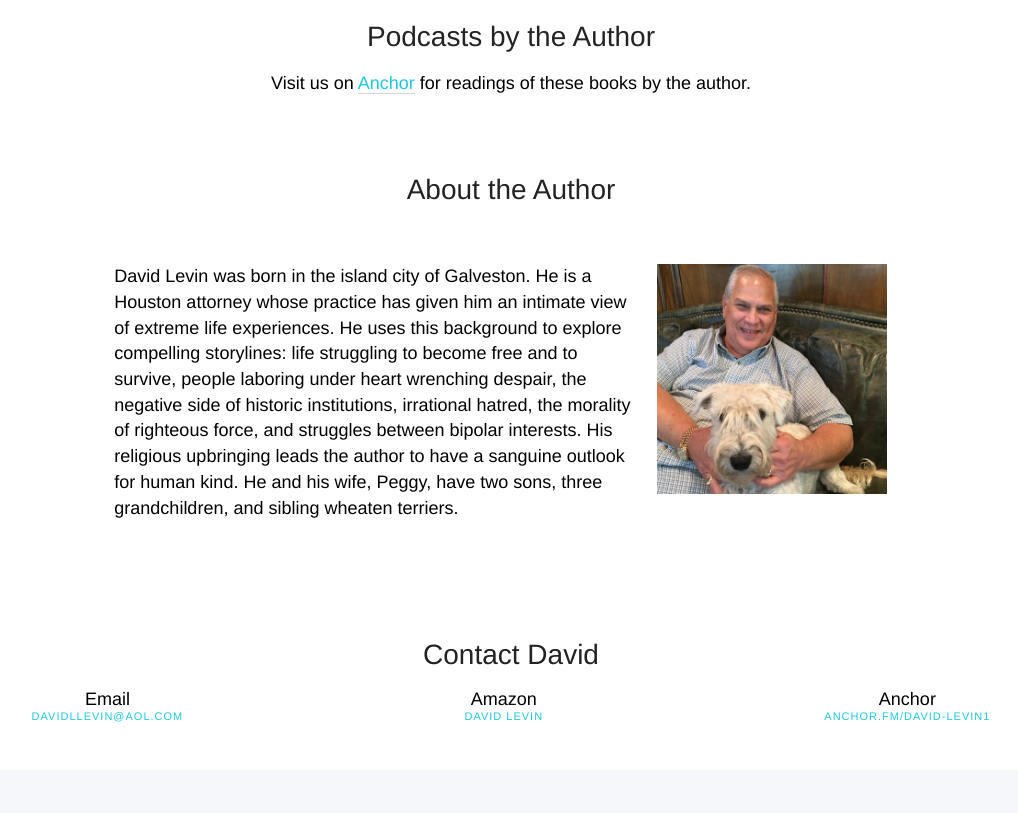
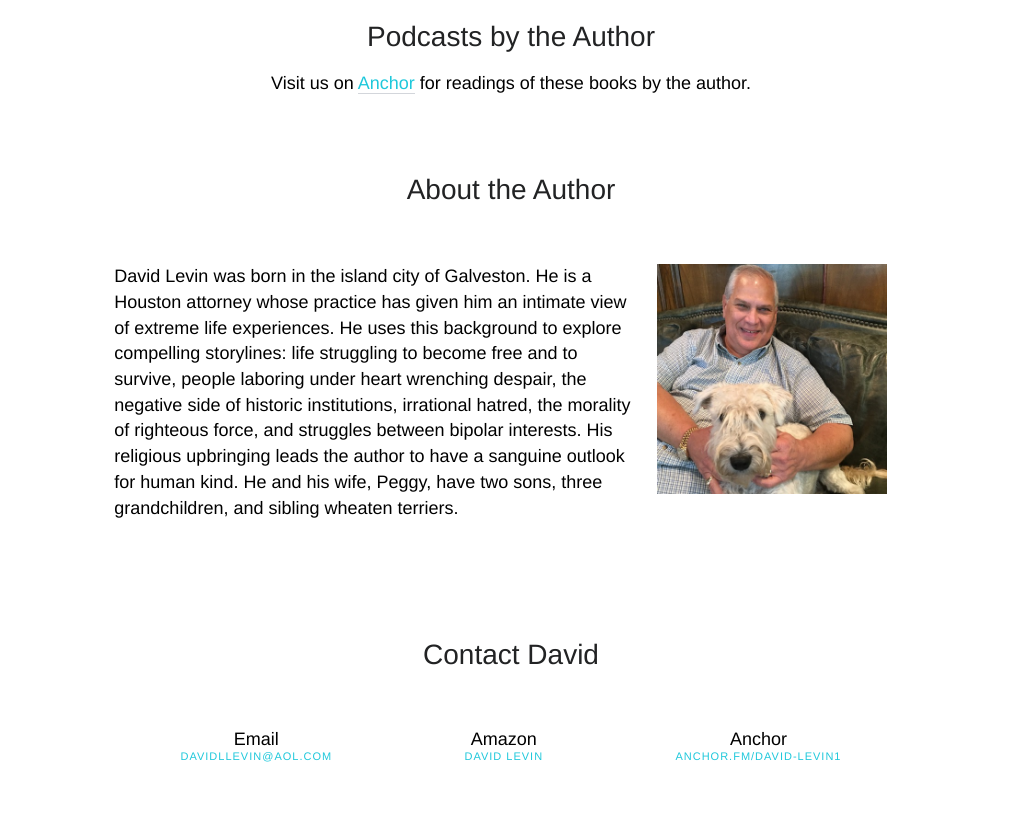
Before and after one commit to dl-author/dl-author.github.io, a plain HTML site: page index.html in a window 1280 px wide. Shown: the part 4042-4855 px from the top of the page, without its empty margins (129-1147 px from the left). Before the commit the page ends 4812 px from the top, so only its background shows below. Drawn offline with Linux system fonts and the light colour scheme.

Commit message:
Update footer to match page width.

```diff
--- a/index.html
+++ b/index.html
@@ -254,6 +254,10 @@
     </section>
     <section class="section" id="Contact">
         <h1 class="title has-text-centered">Contact David</h1>
+        <section class="section">
+            <div class="container">
+                <div class="columns">
+                    <div class="column is-8 is-offset-2">
                         <nav class="level">
                             <div class="level-item has-text-centered">
                                 <p class="subtitle"> Email </p>
@@ -274,6 +278,10 @@
                                 </p>
                             </div>
                         </nav>
+                    </div>
+                </div>
+            </div>
+        </section>
     </section>
     <script type="text/javascript" src="static/vendor.js"></script>
 </body>
```
Lines whose indentation alone changed are shown as unchanged.
